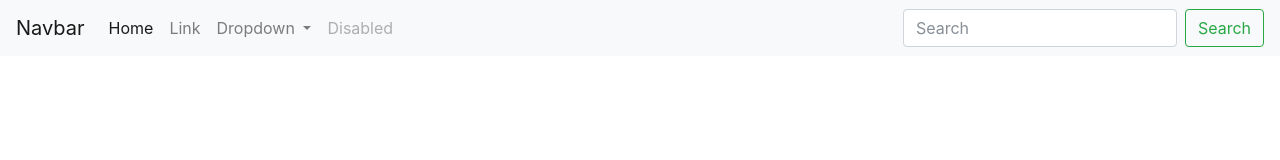
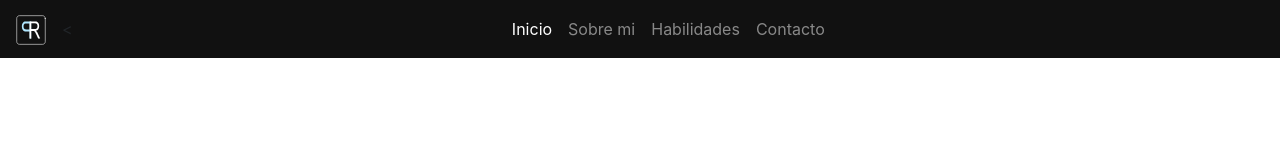
Before and after one commit to IlRossoRIl/A02, a plain HTML site: page index.html in a window 1280 px wide. Drawn offline with Linux system fonts and the light colour scheme.

Commit message:
Añadimos logo y la navbar, funcionando

```diff
--- a/css/styles.css
+++ b/css/styles.css
@@ -1,3 +1,11 @@
 /*Import fonts froms fonts.css*/
 
 @import url(./fonts.css);
+
+/* Inicio de la barra de navegación*/
+
+.header_area.main_menu.navbar.navbar-brand{
+
+}
+
+/* Fin de la barra de navegación*/
--- a/index.html
+++ b/index.html
@@ -20,39 +20,28 @@
     <!-- Cabecera-->
     <header class="header_area">
       <div class="main-menu">
-        <nav class="navbar navbar-expand-lg navbar-light bg-light">
-          <a class="navbar-brand" href="#">Navbar</a>
+        <nav class="navbar navbar-expand-lg navbar-dark bg-dark">
+          <a class="navbar-brand" href="#"><img src="./img/logo.svg" width="30" height="30" alt="" role="img"></a>
           <button class="navbar-toggler" type="button" data-toggle="collapse" data-target="#navbarSupportedContent" aria-controls="navbarSupportedContent" aria-expanded="false" aria-label="Toggle navigation">
             <span class="navbar-toggler-icon"></span>
           </button>
 
           <div class="collapse navbar-collapse" id="navbarSupportedContent">
+            <<div class="mr-auto"></div>
             <ul class="navbar-nav mr-auto">
               <li class="nav-item active">
-                <a class="nav-link" href="#">Home <span class="sr-only">(current)</span></a>
+                <a class="nav-link" href="#">Inicio <span class="sr-only">(current)</span></a>
               </li>
               <li class="nav-item">
-                <a class="nav-link" href="#">Link</a>
-              </li>
-              <li class="nav-item dropdown">
-                <a class="nav-link dropdown-toggle" href="#" id="navbarDropdown" role="button" data-toggle="dropdown" aria-haspopup="true" aria-expanded="false">
-                  Dropdown
-                </a>
-                <div class="dropdown-menu" aria-labelledby="navbarDropdown">
-                  <a class="dropdown-item" href="#">Action</a>
-                  <a class="dropdown-item" href="#">Another action</a>
-                  <div class="dropdown-divider"></div>
-                  <a class="dropdown-item" href="#">Something else here</a>
-                </div>
+                <a class="nav-link" href="#">Sobre mi</a>
               </li>
               <li class="nav-item">
-                <a class="nav-link disabled" href="#" tabindex="-1" aria-disabled="true">Disabled</a>
+                <a class="nav-link" href="#">Habilidades</a>
+              </li>
+              <li class="nav-item">
+                <a class="nav-link" href="#">Contacto</a>
               </li>
             </ul>
-            <form class="form-inline my-2 my-lg-0">
-              <input class="form-control mr-sm-2" type="search" placeholder="Search" aria-label="Search">
-              <button class="btn btn-outline-success my-2 my-sm-0" type="submit">Search</button>
-            </form>
           </div>
         </nav>
 
```
Also changed, not shown: css/bootstrap.min.css, img/logo.png (deleted), img/logo.svg (added), 4 other files.
